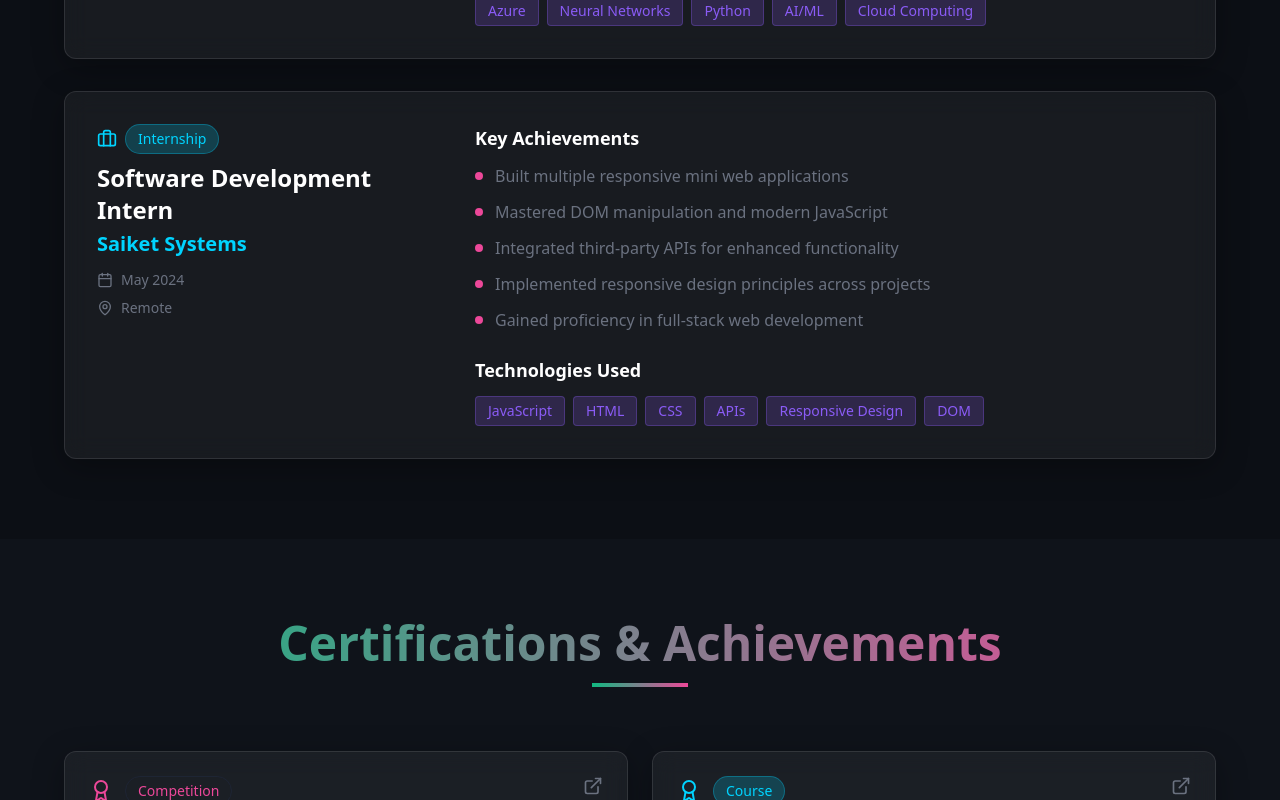
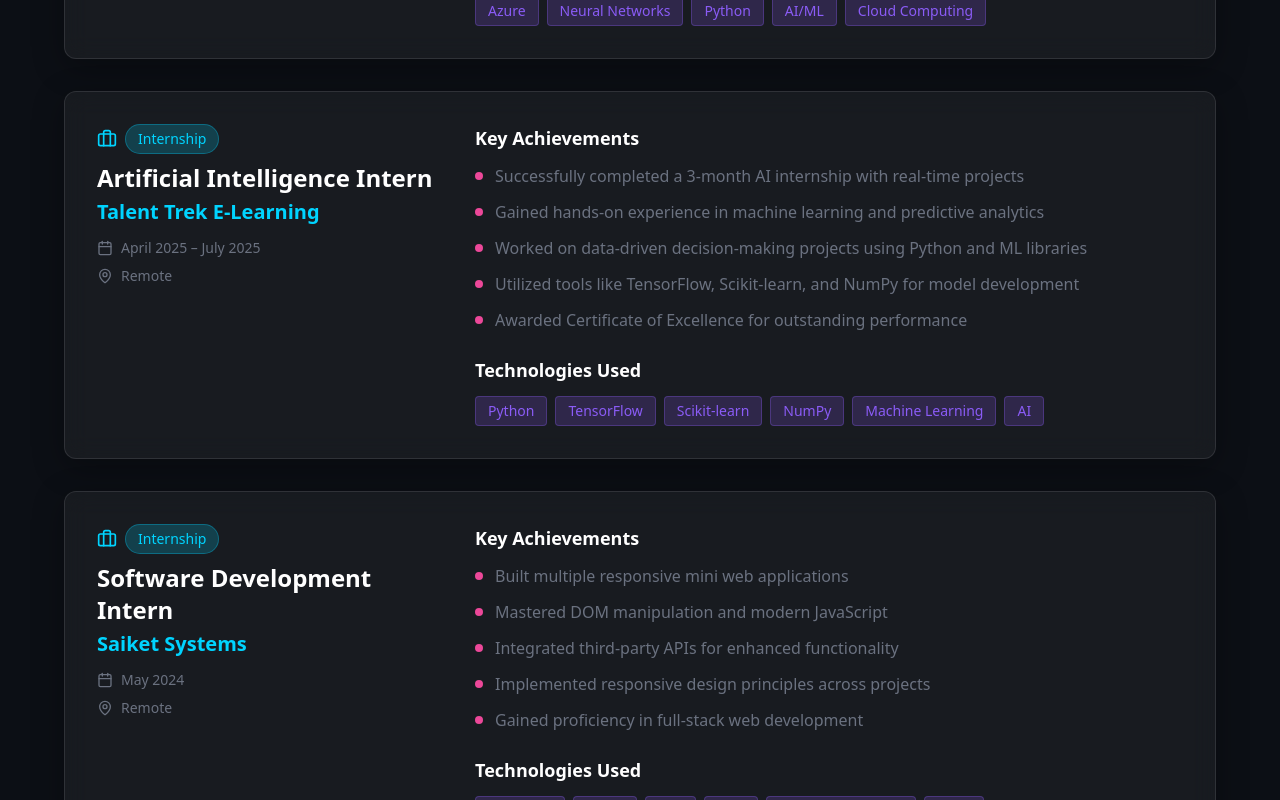
Before and after one commit to saikrishnauggi/portfolio, a React (Vite) app: page / in a window 1280 px wide. Shown: the part 4360-5160 px from the top of the page. Built offline with nearby package versions, Linux system fonts and the light colour scheme.

Commit message:
Update Experience.tsx

```diff
--- a/src/components/Experience.tsx
+++ b/src/components/Experience.tsx
@@ -18,6 +18,21 @@
       ],
       technologies: ["Azure", "Neural Networks", "Python", "AI/ML", "Cloud Computing"]
     },
+    {
+  company: "Talent Trek E-Learning",
+  position: "Artificial Intelligence Intern",
+  duration: "April 2025 – July 2025",
+  location: "Remote",
+  type: "Internship",
+  highlights: [
+    "Successfully completed a 3-month AI internship with real-time projects",
+    "Gained hands-on experience in machine learning and predictive analytics",
+    "Worked on data-driven decision-making projects using Python and ML libraries",
+    "Utilized tools like TensorFlow, Scikit-learn, and NumPy for model development",
+    "Awarded Certificate of Excellence for outstanding performance"
+  ],
+  technologies: ["Python", "TensorFlow", "Scikit-learn", "NumPy", "Machine Learning", "AI"]
+},
     {
       company: "Saiket Systems",
       position: "Software Development Intern",
```
